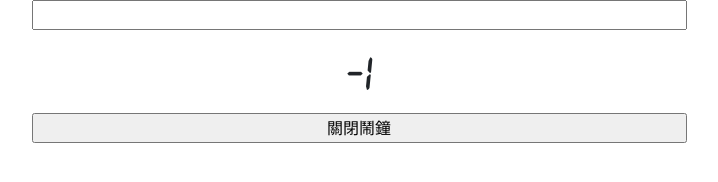
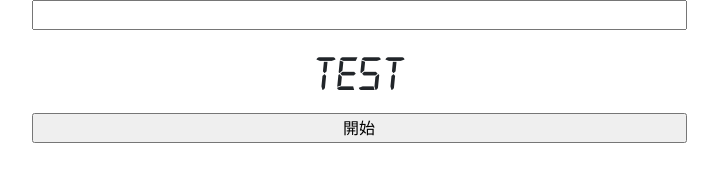
Before and after one commit to coco449/AllLab, a plain HTML site: page 023倒數計時器/index.html in a window 1280 px wide. Both pictures are taken after a click on the button "開始". Shown: the whole page, without its empty margins (281-999 px from the left). Drawn offline with nearby package versions, Linux system fonts and the light colour scheme.

```diff
--- a/023倒數計時器/index.html
+++ b/023倒數計時器/index.html
@@ -17,16 +17,20 @@
             ispause = false;
 
             if ($("#ButtonStart").val() == "開始") {
-                VerificationNum();
-                document.getElementById('Label1').innerText = $("#s").val();
-                $("#ButtonStart").val("暫停")
-                ShowClock();
+                if ($("#s").val() > 0) {
+                    document.getElementById('Label1').innerText = $("#s").val();
+                    $("#ButtonStart").val("暫停")
+                    ShowClock();
+                }
+                else {
+                    ErrorNum()
+                }
             }
             else if ($("#ButtonStart").val() == "暫停") {
                 ispause = true;
                 $("#ButtonStart").val("開始")
             }
-            else if ($("#ButtonStart").val() == "關閉鬧鐘"){
+            else if ($("#ButtonStart").val() == "嗆我嗆夠沒இдஇ") {
                 location.reload();
             }
         }
@@ -42,13 +46,12 @@
                 ispause = true;
                 var audio = new Audio("001.mp3");
                 audio.play();
-                $("#ButtonStart").val("關閉鬧鐘");
+                $("#ButtonStart").val("嗆我嗆夠沒இдஇ");
 
             }
         }
-        function VerificationNum() {
-            if ($("#s").val() > 0) { }
-            else { alert("請確認輸入是否是為0以上的數字") }
+        function ErrorNum() {
+            alert("請確認輸入是否是為0以上的數字")
         }
 
 
```
